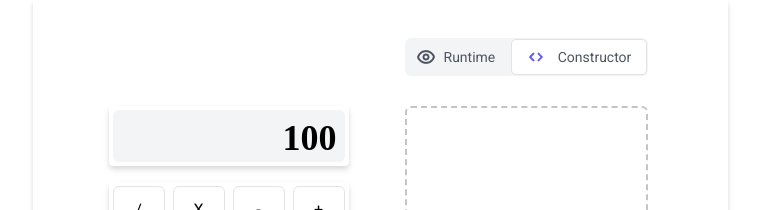
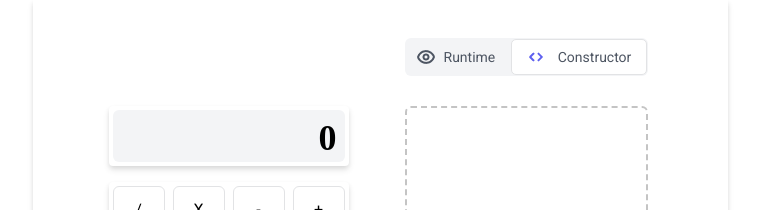
Before and after one commit to BelovDmitriii/dnd-calculator, a React (Create React App) app in the folder calculator-constructor/: page / in a window 1280 px wide. Shown: the top 210 px of the page, without its empty margins (260-1020 px from the left). Built offline with nearby package versions, Linux system fonts and the light colour scheme.

Commit message:
added useContext to Display component

```diff
--- a/calculator-constructor/src/components/Left-container/Display/Display.jsx
+++ b/calculator-constructor/src/components/Left-container/Display/Display.jsx
@@ -1,11 +1,14 @@
+import { useContext } from 'react';
 import './Display.css';
+import { NumberContext } from '../../NumberProvider/NumberProvider';
 
-function Display(props){
+function Display(){
+  const { result } = useContext(NumberContext);
   return(
     <div className="left-blocks__display">
       <div className="left-blocks__display__input">
         <div className="left-blocks__display__input__text">
-          {props.result}
+          {result}
         </div>
       </div>
     </div>
--- a/calculator-constructor/src/components/NumberProvider/NumberProvider.js
+++ b/calculator-constructor/src/components/NumberProvider/NumberProvider.js
@@ -3,11 +3,11 @@ import {createContext} from 'react';
 export const NumberContext = createContext();
 
 const NumberProvider = (props) => {
-  const number = '0';
+  const result = '0';
 
   return(
     <NumberContext.Provider
-      value={{number}}>
+      value={{result}}>
         {props.children}
       </NumberContext.Provider>
   );
```
